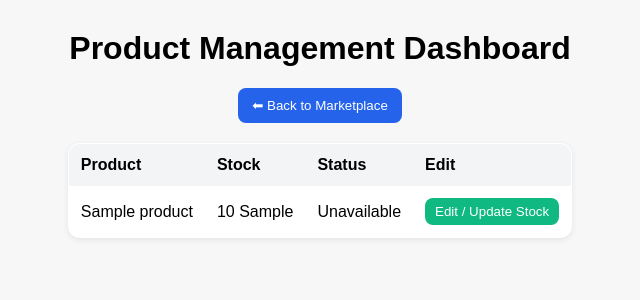
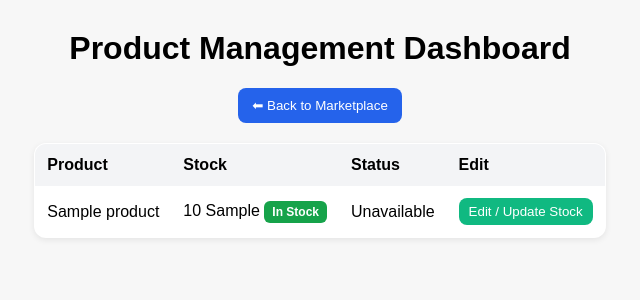
Before and after one commit to JerryJerryJerry123/BristolFoodNetwork, a Django app: page /marketplace/producer/products/ in a window 1280 px wide. Shown: the part 66-366 px from the top of the page, without its empty margins (320-960 px from the left). Run offline with Django 5.2, Linux system fonts and the light colour scheme; a user stored in the database is signed in; tables that the repository leaves empty hold one stand-in row (values such as "Sample post").

Commit message:
stock indicator

```diff
--- a/marketplace/templates/marketplace/producer_products.html
+++ b/marketplace/templates/marketplace/producer_products.html
@@ -68,6 +68,27 @@
         td button:hover{
             filter:brightness(0.95);
         }
+        .badge {
+            display: inline-block;
+            padding: 4px 8px;
+            border-radius: 6px;
+            font-size: 12px;
+            font-weight: bold;
+            color: white;
+        }
+
+        .badge-out {
+            background: #dc2626; /* red */
+        }
+
+        .badge-low {
+            background: #f59e0b; /* amber */
+        }
+
+        .badge-ok {
+            background: #16a34a; /* green */
+        }
+
     </style>
 
 </head>
@@ -99,8 +120,23 @@
 {% for product in products %}
 <tr>
     <td>{{ product.name }}</td>
-    <td>{{ product.quantity }} {{ product.unit }}</td>
+
+    <td>
+        {{ product.quantity }} {{ product.unit }}
+
+        {% if product.quantity == 0 %}
+            <span class="badge badge-out">Out of Stock</span>
+
+        {% elif product.quantity <= 5 %}
+            <span class="badge badge-low">Low Stock</span>
+
+        {% else %}
+            <span class="badge badge-ok">In Stock</span>
+        {% endif %}
+    </td>
+
     <td>{{ product.get_status_display }}</td>
+
     <td>
         <a href="{% url 'edit_product' product.id %}">
             <button>Edit / Update Stock</button>
@@ -109,4 +145,5 @@
 </tr>
 {% endfor %}
 
+
 </table>
```
